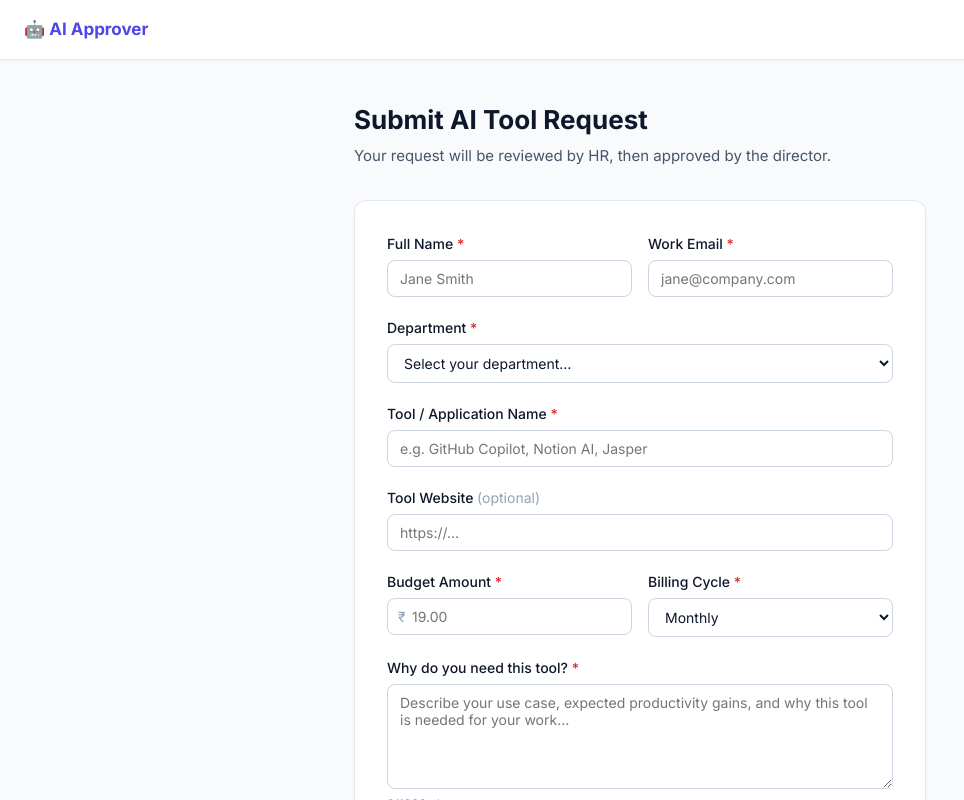
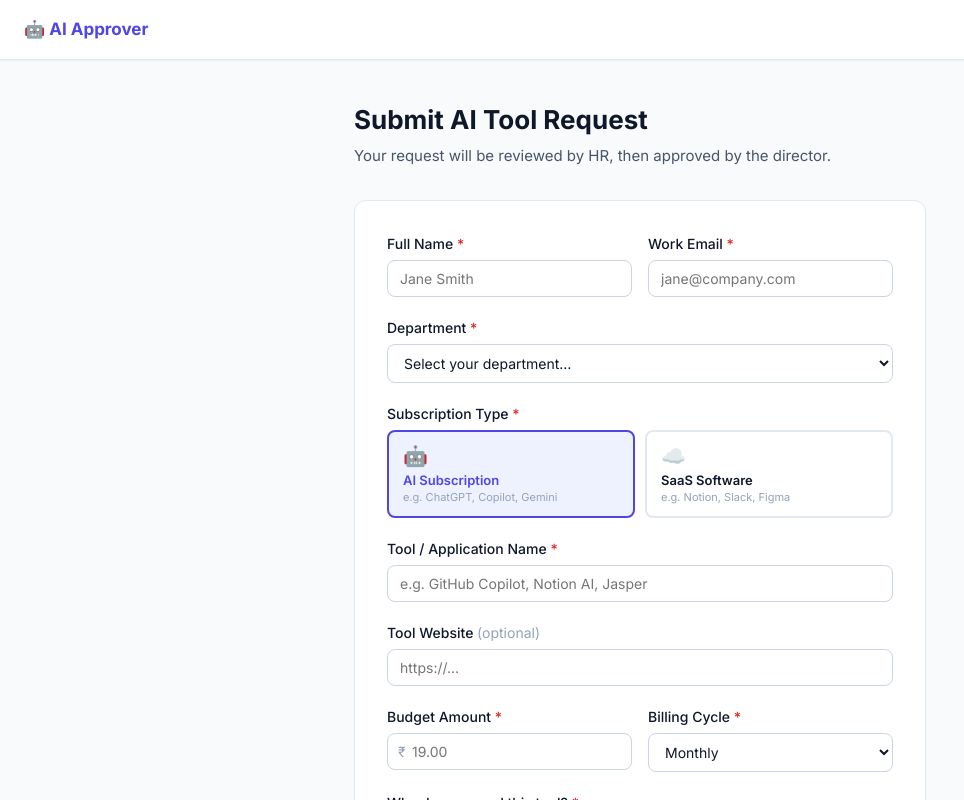
Before and after one commit to tanmaydarklord2367-create/ai-subscription-approver, a React (Vite) app in the folder client/: page /submit in a window 1280 px wide. Shown: the top 800 px of the page, without its empty margins (0-964 px from the left). Built offline with nearby package versions, Linux system fonts and the light colour scheme.

Commit message:
Add AI Subscription vs SaaS Software selector

```diff
--- a/client/src/pages/Dashboard.jsx
+++ b/client/src/pages/Dashboard.jsx
@@ -94,6 +94,12 @@ function RequestCard({ request: req, canAct, actionLoading, onApprove, onReject
           <div style={{ display: 'flex', gap: 8, marginTop: 8, flexWrap: 'wrap' }}>
             <span className="badge" style={{ background: 'var(--primary-light)', color: 'var(--primary)' }}>
               {req.department}
+            </span>
+            <span className="badge" style={{
+              background: req.toolType === 'ai' ? '#F0FDF4' : '#EFF6FF',
+              color: req.toolType === 'ai' ? '#166534' : '#1E40AF',
+            }}>
+              {req.toolType === 'ai' ? '🤖 AI Subscription' : '☁️ SaaS Software'}
             </span>
             <span className="badge" style={{ background: 'var(--bg)', color: 'var(--text-secondary)', border: '1px solid var(--border)' }}>
               💰 {fmtBudget(req.budgetAmount, req.budgetCycle)}
@@ -264,6 +270,7 @@ export default function Dashboard() {
       'Employee Name':        r.employeeName,
       'Employee Email':       r.employeeEmail,
       'Department':           r.department,
+      'Subscription Type':    r.toolType === 'ai' ? 'AI Subscription' : 'SaaS Software',
       'Tool Name':            r.toolName,
       'Tool Website':         r.toolWebsite || '',
       'Budget Amount':        `₹${r.budgetAmount}`,
--- a/client/src/pages/Submit.jsx
+++ b/client/src/pages/Submit.jsx
@@ -25,6 +25,7 @@ const EMPTY_FORM = {
   employeeName: '',
   employeeEmail: '',
   department: '',
+  toolType: 'ai',
   toolName: '',
   toolWebsite: '',
   budgetAmount: '',
@@ -146,6 +147,36 @@ export default function Submit() {
             </div>
 
             <div className="form-group">
+              <label className="form-label">Subscription Type <span className="req">*</span></label>
+              <div style={{ display: 'grid', gridTemplateColumns: '1fr 1fr', gap: 10 }}>
+                {[
+                  { value: 'ai', icon: '🤖', label: 'AI Subscription', desc: 'e.g. ChatGPT, Copilot, Gemini' },
+                  { value: 'saas', icon: '☁️', label: 'SaaS Software', desc: 'e.g. Notion, Slack, Figma' },
+                ].map(t => (
+                  <button
+                    key={t.value}
+                    type="button"
+                    onClick={() => setForm(f => ({ ...f, toolType: t.value }))}
+                    style={{
+                      padding: '12px 14px',
+                      border: `2px solid ${form.toolType === t.value ? 'var(--primary)' : 'var(--border)'}`,
+                      borderRadius: 'var(--radius)',
+                      background: form.toolType === t.value ? 'var(--primary-light)' : 'var(--surface)',
+                      cursor: 'pointer',
+                      textAlign: 'left',
+                      fontFamily: 'inherit',
+                      transition: 'all 0.15s',
+                    }}
+                  >
+                    <div style={{ fontSize: 20, marginBottom: 4 }}>{t.icon}</div>
+                    <div style={{ fontSize: 13, fontWeight: 600, color: form.toolType === t.value ? 'var(--primary)' : 'var(--text-primary)' }}>{t.label}</div>
+                    <div style={{ fontSize: 11, color: 'var(--text-muted)', marginTop: 2 }}>{t.desc}</div>
+                  </button>
+                ))}
+              </div>
+            </div>
+
+            <div className="form-group">
               <label className="form-label">Tool / Application Name <span className="req">*</span></label>
               <input
                 className="form-input"
```
Also changed, not shown: 1 other file (tests, documents, lock files or other folders).
